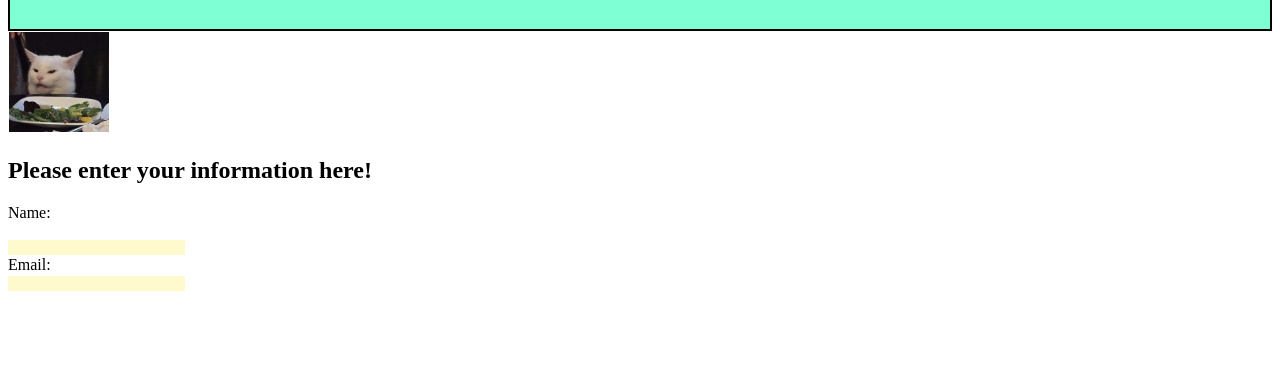
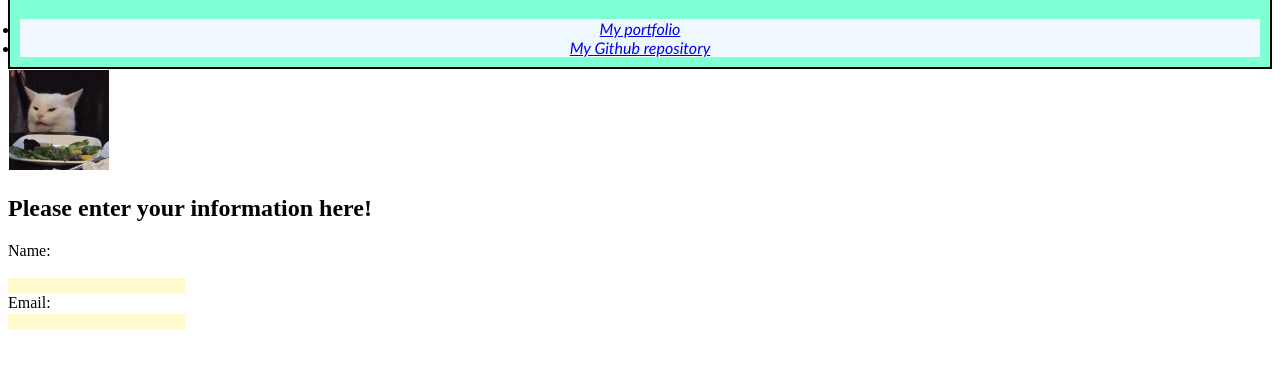
Before and after one commit to DBBENSAN/sample-form-deploy, a plain HTML site: page index.html in a window 1280 px wide. Shown: the part 83-450 px from the top of the page. Drawn offline with Linux system fonts and the light colour scheme.

Commit message:
fixed read me

```diff
--- a/assets/style.css
+++ b/assets/style.css
@@ -9,6 +9,16 @@ h1 {
     font-family: 'Gill Sans', 'Gill Sans MT', Calibri, 'Trebuchet MS', sans-serif;
 }
 
+nav{
+    background-color: aliceblue;
+    font-style: italic;
+
+}
+
+ul {
+    display: inline;
+    position: relative;
+}
 header {
     background-color: aquamarine;
     padding:10px;
@@ -21,6 +31,7 @@ header {
     height: 100px;
     width: 100px;
     position: relative;
+    align-items: center;
 
 }
 
--- a/index.html
+++ b/index.html
@@ -5,14 +5,24 @@
     <meta charset="UTF-8">
     <meta name="viewport" content="width=device-width, initial-scale=1.0">
     <link rel="stylesheet" href="./assets/style.css">
+    <link rel="favicon" href="./assets/favicon.ico">
     <title>Contact Submission Form</title>
 </head>
+
+
 
 <body>
     <header>
         <h1>Sign up to hear about your car's extended warranty!</h1>
+        <nav>
+            <ul id="navItems">
+                <li><a href="#">My portfolio</a></li>
+                <li><a href="https://github.com/DBBENSAN">My Github repository</a></li>
+            </ul>
+        </nav>
     </header>
 
+    <main>
     <div>
         <img id="cats" src="./assets/cat.jpg" alt="Cat eating a salad">
     </div>
@@ -26,11 +36,12 @@
             <input type="text" id="email" name="email"><br>
         </form>
     </div>
+    </main>
 
+    <div>
+        <footer></footer>
+    </div>
 
-
-
-    <footer></footer>
 </body>
 
 </html>
```
Also changed, not shown: 1 other file.
